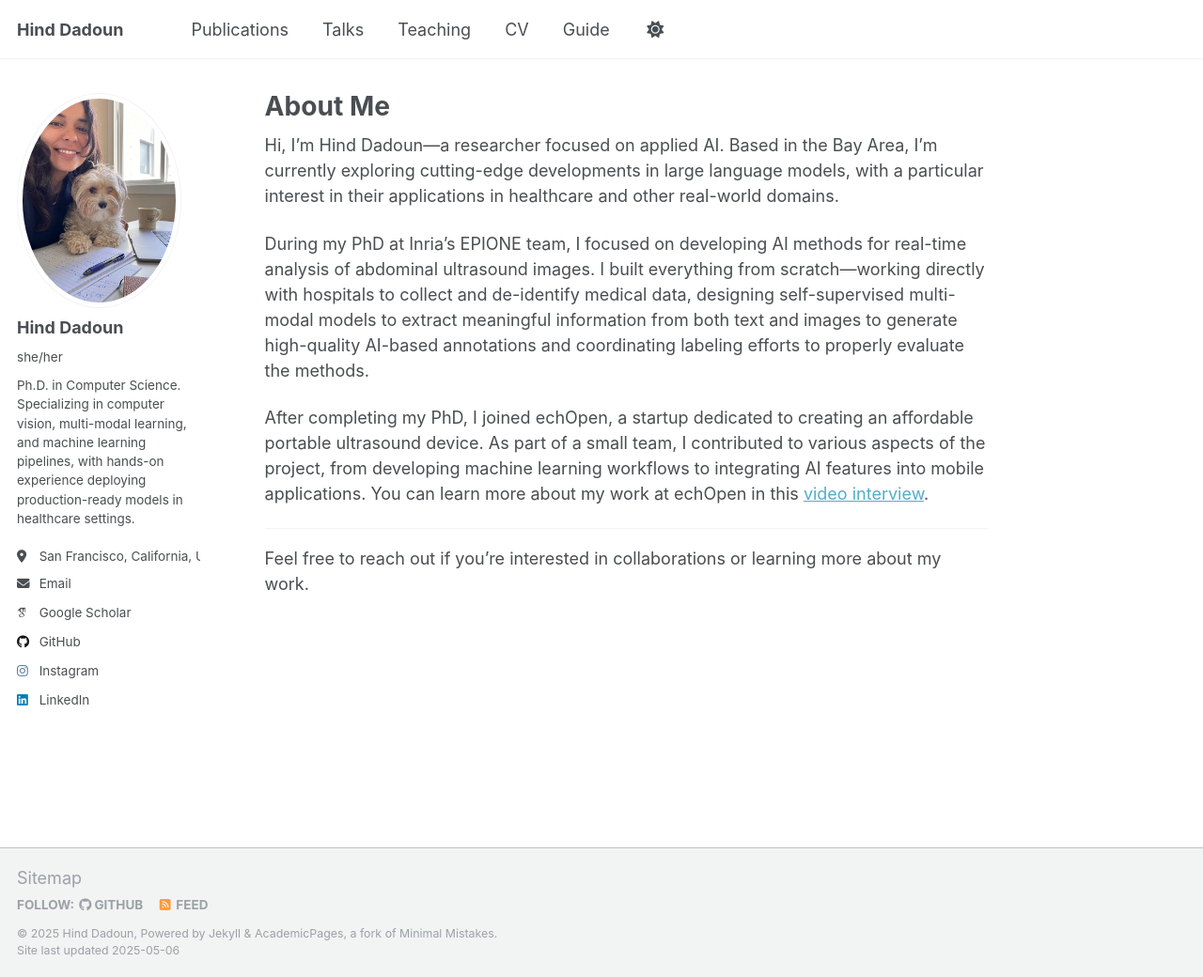
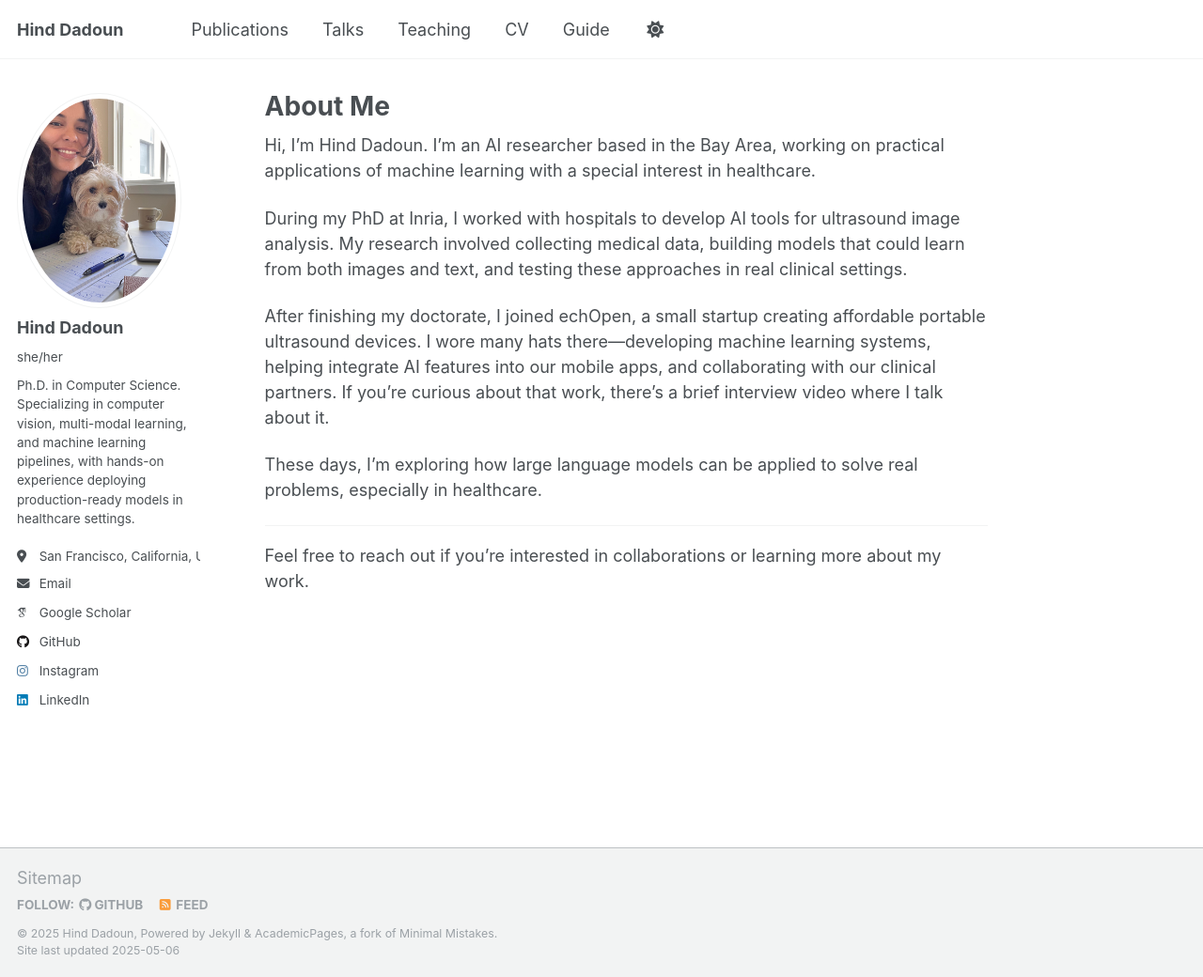
Before and after one commit to h-dadoun/h-dadoun.github.io, a Jekyll site: the page built from _pages/about.md, in a window 1280 px wide and 1040 px high. Shown: the whole window at 94% size. Built offline with Jekyll 4.4.1, drawn with Linux system fonts in a browser that asks for light colours; some web fonts are replaced.

Commit message:
update bio

```diff
--- a/_pages/about.md
+++ b/_pages/about.md
@@ -7,11 +7,13 @@ redirect_from:
   - /about.html
 ---
 
-Hi, I’m Hind Dadoun—a researcher focused on applied AI. Based in the Bay Area, I’m currently exploring cutting-edge developments in large language models, with a particular interest in their applications in healthcare and other real-world domains.
+Hi, I'm Hind Dadoun. I'm an AI researcher based in the Bay Area, working on practical applications of machine learning with a special interest in healthcare.
 
-During my PhD at Inria's EPIONE team, I focused on developing AI methods for real-time analysis of abdominal ultrasound images. I built everything from scratch—working directly with hospitals to collect and de-identify medical data, designing self-supervised multi-modal models to extract meaningful information from both text and images to generate high-quality AI-based annotations and coordinating labeling efforts to properly evaluate the methods.
+During my PhD at Inria, I worked with hospitals to develop AI tools for ultrasound image analysis. My research involved collecting medical data, building models that could learn from both images and text, and testing these approaches in real clinical settings.
 
-After completing my PhD, I joined echOpen, a startup dedicated to creating an affordable portable ultrasound device. As part of a small team, I contributed to various aspects of the project, from developing machine learning workflows to integrating AI features into mobile applications. You can learn more about my work at echOpen in this [video interview](https://www.echopen.com/ressources/videos/decouvrez-echopen-avec-hind-dadoun-phd-specialiste-en-intelligence-artificelle).
+After finishing my doctorate, I joined echOpen, a small startup creating affordable portable ultrasound devices. I wore many hats there—developing machine learning systems, helping integrate AI features into our mobile apps, and collaborating with our clinical partners. If you're curious about that work, there's a brief interview video where I talk about it.
+
+These days, I'm exploring how large language models can be applied to solve real problems, especially in healthcare.
 
 ---
 
```
